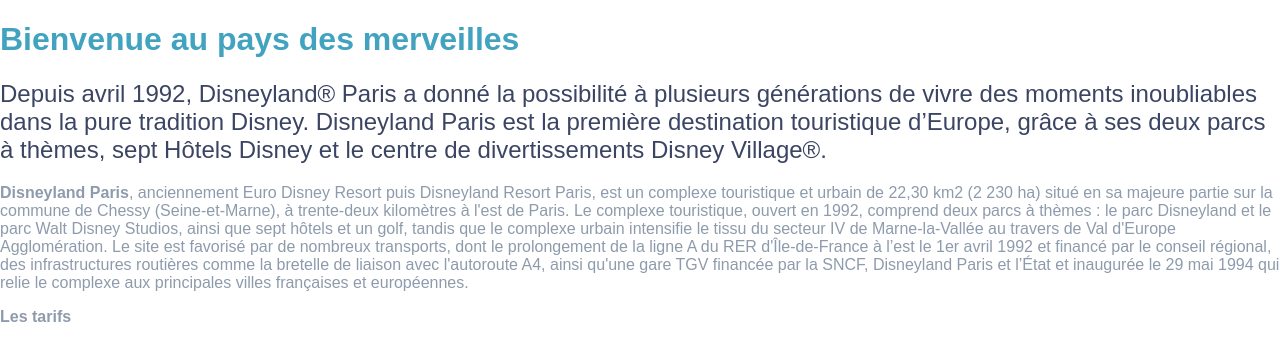
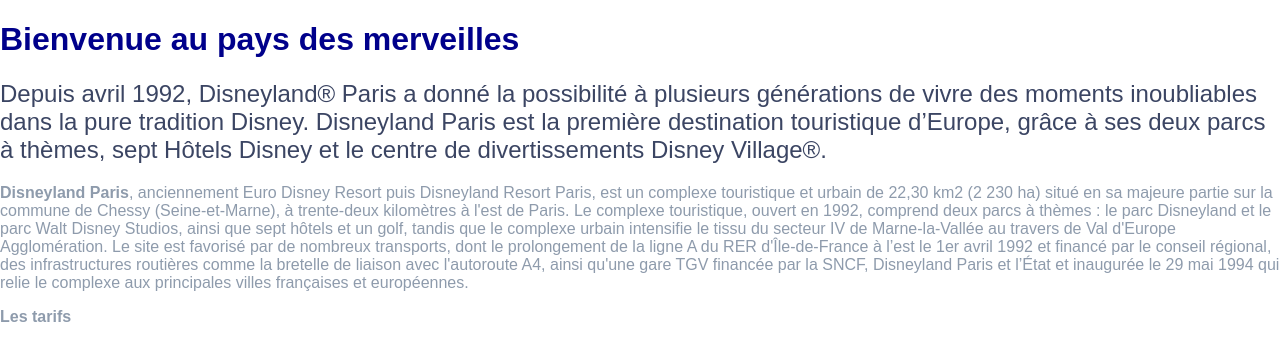
Before and after one commit to SpacePaul01/cours2023, a plain HTML site: page Cours 1/index.html in a window 1280 px wide. Shown: the top 339 px of the page. Drawn offline with Linux system fonts and the light colour scheme; files that its build step writes are made by us from their sources.

Commit message:
Add files via upload

```diff
--- a/Cours 2/main.css
+++ b/Cours 2/main.css
@@ -41,7 +41,7 @@
 
 h1{
   font-family: 'Manrope', sans-serif;
-  color:  #41A3C0;
+  color: darkblue;
   font-weight: bolder;
   font-size: 2em;
 }
```
